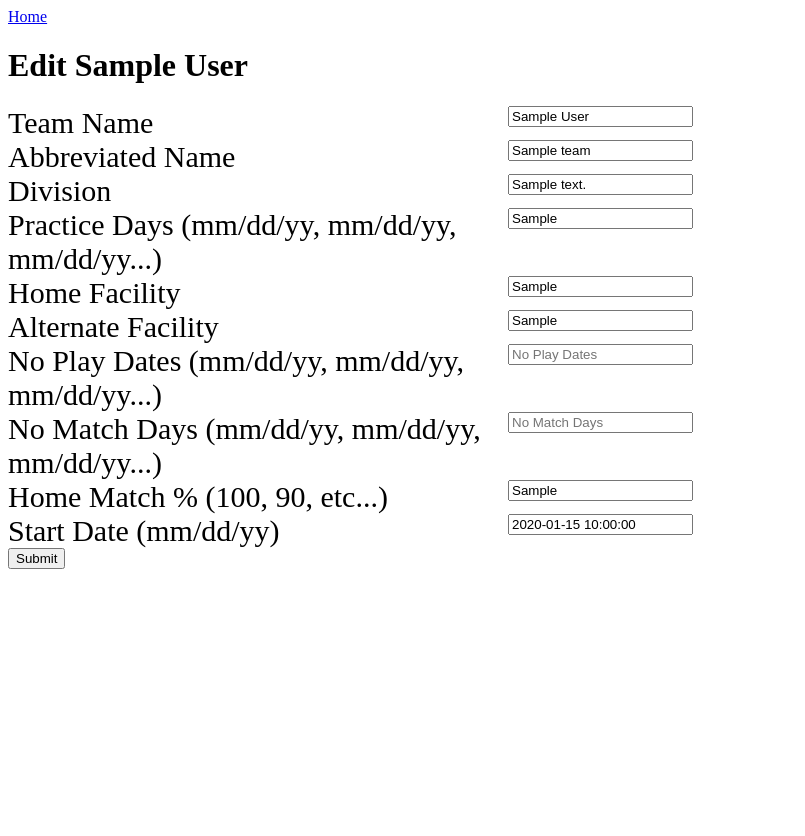
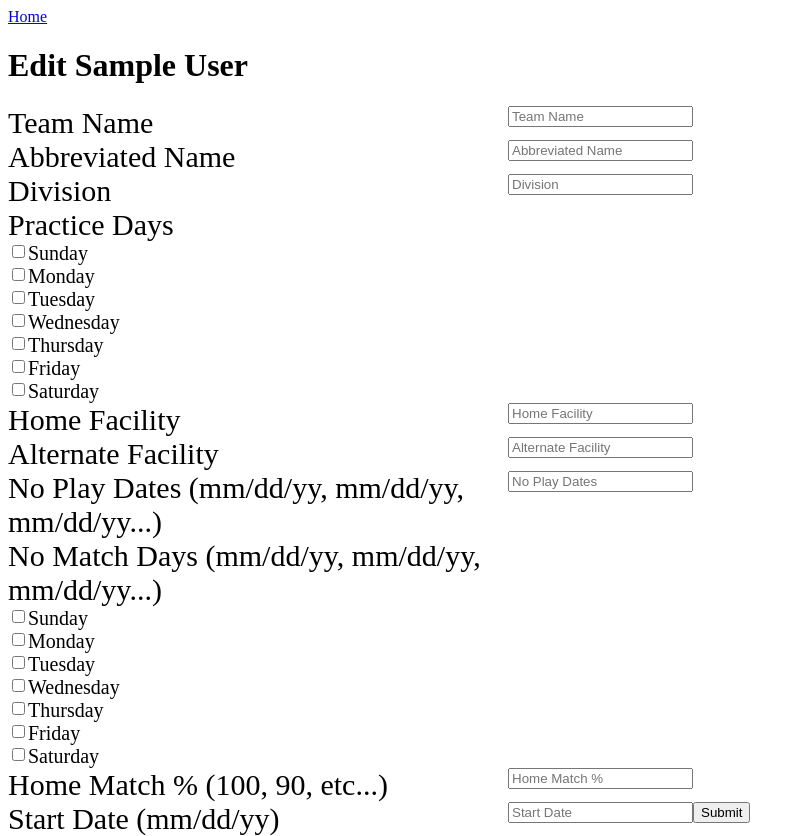
Before and after one commit to kidsfreej/Squash-League, a Flask app: template templates/editteam.html in a window 1280 px wide. Shown: the whole page, without its empty margins (0-805 px from the left). Before the commit the page ends 569 px from the top, so only its background shows below. Run offline with Flask 2, Linux system fonts and the light colour scheme; the template is opened without the code that fills it: most values are stand-ins (such as "Sample title", 1, 10 or a date in 2020); parts of the project's set-up code (start-up, migrations or seed data) failed here and were passed over.

Commit message:
finished dates working on edit for dates

```diff
--- a/TeamData.py
+++ b/TeamData.py
@@ -1,3 +1,4 @@
+import datetime
 import html
 
 # TODO Web page (flask) as input/UI
@@ -20,7 +21,13 @@ class Prop:
             raise Exception("uh oh")
         return self.value==other.value
 class Date:
-    def __init__(self,name:str,value:str):
+    def __init__(self,name:str,value:str,month=-1,day=-1,year=-1):
+        self.error = False
+        if month !=-1:
+            self.month = month
+            self.year = year
+            self.day = day
+            return
         self.name = name
         self.error=  False
         spled = value.split("/")
@@ -35,10 +42,13 @@ class Date:
         return f"{self.month}/{self.day}/{self.year}"
     def __eq__(self, other):
         return self.month == other.month and self.day == other.day and self.year == other.year
+
 class Dates:
     def __init__(self,name:str,value:str):
+        self.error = False
         self.name =name
-        self.error = False
+        self.date_ranges = []
+        self.repr_dates = []
         split = value.strip().split(",")
         self.dates = []
         if len(split)==1 and split[0]=="":
@@ -48,18 +58,61 @@ class Dates:
             for sp in split:
                 ranged = sp.split("-")
                 if len(ranged)>1:
+                    if len(ranged)>2:
+                        raise Exception("error")
+                    self.date_ranges.append (( Date("",ranged[0]),Date("", ranged[1])))
+                    cur_date =datetime.datetime.strptime(ranged[0].strip(),"%m/%d/%y")
+                    end_date = datetime.datetime.strptime(ranged[1].strip(),"%m/%d/%y")
+                    while cur_date!= end_date:
+                        self.dates.append(Date("","",cur_date.month, cur_date.day, cur_date.year))
+                        cur_date +=datetime.timedelta(days=1)
 
-                self.dates.append(Date(name,sp.strip()))
-                if self.dates[-1].error:
-                    self.error=True
-                    self.value = value
-                    break
-        except:
+                    self.dates.append(Date("","",cur_date.month,cur_date.day,cur_date.year))
+                else:
+                    self.dates.append(Date(name,sp.strip()))
+                    self.repr_dates.append(Date(name,sp.strip()))
+                    if self.dates[-1].error:
+                        print("here")
+                        self.error=True
+                        self.value = value
+                        break
+        except Exception as e:
+            print(e)
             self.error=True
             self.value = value
     def __repr__(self):
-        return ', '.join(map(str,self.dates))
 
+        return ', '.join(list(map(str,self.repr_dates))+[repr(x[0])+"-"+repr(x[1]) for x in self.date_ranges])
+class Weekday:
+    weekdays = ("sunday","monday","tuesday","wednesday","thursday","friday","saturday")
+    def __init__(self,name:str,value:str):
+        self.name = name
+        self.value = value
+        self.error = False
+
+    def __repr__(self):
+        return self.value[0].capitalize()+self.value[1:]
+    def __hash__(self):
+        return hash(self.value)
+    def __eq__(self, other):
+        if type(other)==str:
+            return self.value == other
+        return self.value == other.value
+class Weekdays:
+    def __init__(self,name:str,days,error=False):
+        self.name = name
+        self.days = days
+        self.error = error
+    def __repr__(self):
+        return ', '.join([repr(x) for x in self.days])
+    @staticmethod
+    def parse_weekdays(form,start):
+        days = []
+
+        for day in Weekday.weekdays:
+            if start+"-"+day in form:
+                days.append(Weekday("",day.lower()))
+        return days
 class Number:
     def __init__(self,name:str,value:str):
         self.error = False
@@ -73,6 +126,14 @@ class Number:
         return str(self.value)
     def __eq__(self, other):
         return self.value == other.value
+class Facility:
+    def __init__(self,year,fullName,shortName,start,end):
+        self.year =Prop("Divison Year", year)
+        self.fullName = Prop("Division Full Name",fullName)
+        self.shortName = Prop("Division Abbreviation",shortName)
+        self.start = Date("Division Start Date",start)
+        self.end = Date("Division End Date",end)
+
 
 class Team:
     def __init__(self, fullName, shortName, division, practiceDays, homeFacility,
@@ -80,11 +141,11 @@ class Team:
         self.fullName = Prop("Full Name",fullName)
         self.shortName = Prop("Short Name",shortName)
         self.division = Prop("Division",division)
-        self.practiceDays = Dates("Practice Days", practiceDays)
+        self.practiceDays = Weekdays("Practice Days", practiceDays)
         self.homeFacility = Prop("Home Facility",homeFacility)
         self.alternateFacility = Prop("Alternate Facility",alternateFacility)
         self.noPlayDates = Dates("No Play Dates",noPlayDates)
-        self.noMatchDays = Dates("No Match Days",noMatchDays)
+        self.noMatchDays = Weekdays("No Match Days",noMatchDays)
         self.homeMatchPCT = Number("Home Match %",homeMatchPCT)
         self.startDate = Date("Start Date",startDate)
         self.properties = [self.fullName,self.shortName,self.division,self.practiceDays,self.homeFacility,self.alternateFacility,self.noPlayDates,self.noMatchDays,self.homeMatchPCT,self.startDate]
--- a/server.py
+++ b/server.py
@@ -15,7 +15,8 @@ teams = {}
 
 @app.route("/submitnewteam",methods=["POST"])
 def add_new_team():
-    t = Team(request.form["fullName"],request.form["shortName"],request.form["division"],request.form["practiceDays"],request.form["homeFacility"],request.form["alternativeFacility"],request.form["noPlayDates"],request.form["noMatchDays"],request.form["homeMatchPCT"], request.form["startDate"])
+    print(dict(request.form))
+    t = Team(request.form["fullName"],request.form["shortName"],request.form["division"],Weekdays.parse_weekdays(dict(request.form),"practiceDays"),request.form["homeFacility"],request.form["alternativeFacility"],request.form["noPlayDates"],Weekdays.parse_weekdays(dict(request.form),"noMatchDays"),request.form["homeMatchPCT"], request.form["startDate"])
     if len(t.errors)>0:
         return render_template("submitnewteam_fail.html",errors=t.errors)
     if t.fullName.value in teams:
@@ -41,6 +42,7 @@ def edit_page():
         return render_template("selectteamedit.html",teams=teams)
 
     if arg in teams:
+        print("sunday" in teams[arg].practiceDays.days)
         return render_template("editteam.html",team=teams[arg])
     return f"<a href='/'>Home</a><br><h1>ERROR</h1>{html.escape(arg)} does not exist<br><a href='edit'>Edit</a>"
 @app.route("/submitedit",methods=["POST"])
--- a/templates/editteam.html
+++ b/templates/editteam.html
@@ -20,19 +20,38 @@
 <body>
 <a href="/">Home</a>
 <h1>Edit {{team.fullName}}</h1>
-<form method="post" action="/submitedit">
+<form method="post" action="/submitnewteam">
     <span style="font-size:30px">
-      <input type="hidden" name="teamname" value="{{team.fullName}}">
-        <label>Team Name</label> <input type="text" name="fullName" placeholder="Team Name" value="{{team.fullName}}" required><br>
-    <label>Abbreviated Name</label>  <input type="text" name="shortName" placeholder="Abbreviated Name" value="{{team.shortName}}" required><br>
-    <label>Division</label>  <input type="text" name="division" placeholder="Division" value="{{team.division}}" required><br>
-    <label>Practice Days (mm/dd/yy, mm/dd/yy, mm/dd/yy...)</label>  <input type="text" name="practiceDays"  value="{{team.practiceDays}}" placeholder="Practice Days"><br>
-    <label>Home Facility</label>  <input type="text" name="homeFacility" placeholder="Home Facility" value="{{team.homeFacility}}"><br>
-    <label>Alternate Facility</label>  <input type="text" name="alternativeFacility" placeholder="Alternate Facility" value="{{team.alternateFacility}}"><br>
-   <label> No Play Dates (mm/dd/yy, mm/dd/yy, mm/dd/yy...)</label>  <input type="text" name="noPlayDates" placeholder="No Play Dates" value="{{team.noPlayDates}}"><br>
-   <label> No Match Days (mm/dd/yy, mm/dd/yy, mm/dd/yy...) </label> <input type="text" name="noMatchDays" placeholder="No Match Days" value="{{team.noMatchDays}}"><br>
-   <label> Home Match % (100, 90, etc...)</label>  <input type="text" name="homeMatchPCT" placeholder="Home Match %" value="{{team.homeMatchPCT}}" required><br>
-   <label> Start Date (mm/dd/yy) </label> <input type="text" name="startDate" placeholder="Start Date" required value="{{team.startDate}}"><br>
+        <label>Team Name</label> <input type="text" name="fullName" placeholder="Team Name" required><br>
+    <label>Abbreviated Name</label>  <input type="text" name="shortName" placeholder="Abbreviated Name" required><br>
+    <label>Division</label>  <input type="text" name="division" placeholder="Division" required><br>
+        <label>Practice Days </label>
+        <span style="font-size:20px;word-wrap:break-word" >
+       <label> Sunday<input type="checkbox" name="practiceDays-sunday" {{"checked=''" if "sunday" in team.practiceDays.day else ""}}></label>
+       <label> Monday<input type="checkbox" name="practiceDays-monday"></label>
+        <label>  Tuesday<input type="checkbox" name="practiceDays-tuesday"></label>
+       <label> Wednesday<input type="checkbox" name="practiceDays-wednesday"></label>
+       <label> Thursday<input type="checkbox" name="practiceDays-thursday"></label>
+      <label>  Friday<input type="checkbox" name="practiceDays-friday"></label>
+      <label>  Saturday<input type="checkbox" name="practiceDays-saturday"></label>
+        </span>
+    <br>
+    <label>Home Facility</label>  <input type="text" name="homeFacility" placeholder="Home Facility"><br>
+    <label>Alternate Facility</label>  <input type="text" name="alternativeFacility" placeholder="Alternate Facility"><br>
+   <label> No Play Dates (mm/dd/yy, mm/dd/yy, mm/dd/yy...)</label>  <input type="text" name="noPlayDates" placeholder="No Play Dates"><br>
+   <label> No Match Days (mm/dd/yy, mm/dd/yy, mm/dd/yy...) </label>
+         <span style="font-size:20px;word-wrap:break-word" >
+               <label> Sunday<input type="checkbox" name="noMatchDays-sunday"></label>
+       <label> Monday<input type="checkbox" name="noMatchDays-monday"></label>
+        <label>  Tuesday<input type="checkbox" name="noMatchDays-tuesday"></label>
+       <label> Wednesday<input type="checkbox" name="noMatchDays-wednesday"></label>
+       <label> Thursday<input type="checkbox" name="noMatchDays-thursday"></label>
+      <label>  Friday<input type="checkbox" name="noMatchDays-friday"></label>
+      <label>  Saturday<input type="checkbox" name="noMatchDays-saturday"></label>
+         </span>
+        <br>
+   <label> Home Match % (100, 90, etc...)</label>  <input type="text" name="homeMatchPCT" placeholder="Home Match %" required><br>
+   <label> Start Date (mm/dd/yy) </label> <input type="text" name="startDate" placeholder="Start Date" required><br>
     <br>
     <br>
     <br>
```
Also changed, not shown: websites/newteam.html (+33 -2 lines), data.db.
